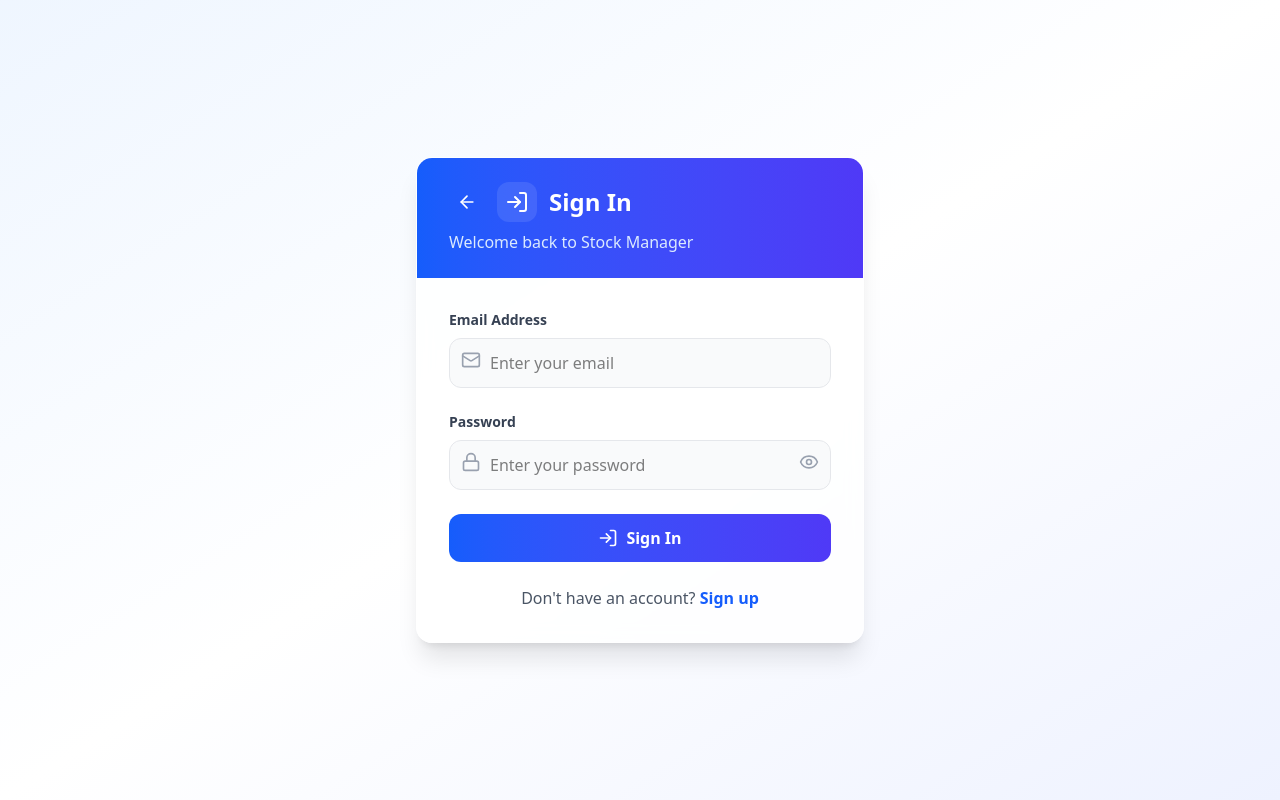
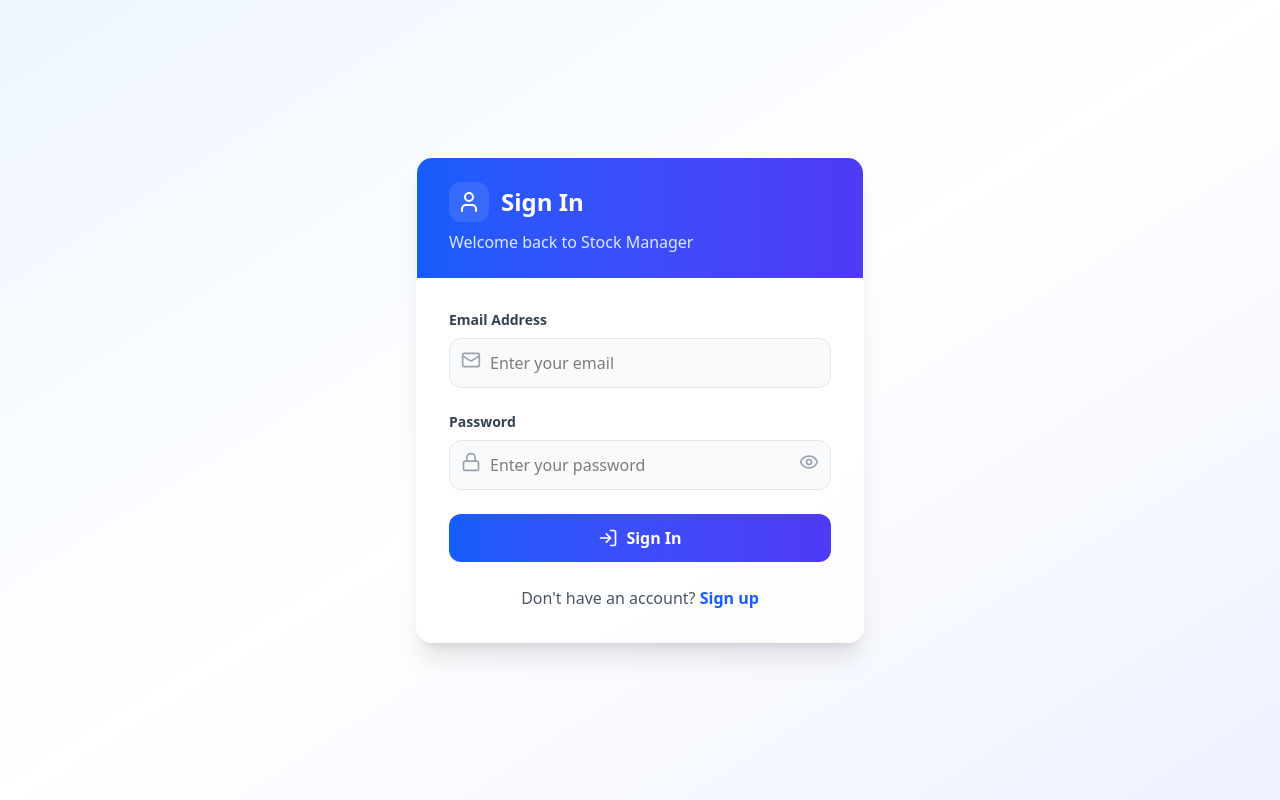
Before and after one commit to Raccoon254/stockmanager, a Next.js app: page /auth/signin in a window 1280 px wide. Built offline with nearby package versions, Linux system fonts and the light colour scheme; no server answers.

Commit message:
Sign in page complete -- init

```diff
--- a/app/auth/signin/page.js
+++ b/app/auth/signin/page.js
@@ -4,7 +4,7 @@ import { useState } from 'react'
 import { signIn, getSession } from 'next-auth/react'
 import { useRouter } from 'next/navigation'
 import Link from 'next/link'
-import { Eye, EyeOff, Mail, Lock, LogIn, ArrowLeft } from 'lucide-react'
+import {Eye, EyeOff, Mail, Lock, LogIn, ArrowLeft, User} from 'lucide-react'
 import { toast } from 'react-hot-toast'
 
 export default function SignIn() {
@@ -55,14 +55,8 @@ export default function SignIn() {
           {/* Header */}
           <div className="px-8 py-6 bg-gradient-to-r from-blue-600 to-indigo-600 text-white">
             <div className="flex items-center space-x-3 mb-2">
-              <Link
-                href="/"
-                className="p-2 hover:bg-white/10 rounded-lg transition-colors duration-200"
-              >
-                <ArrowLeft className="h-5 w-5" />
-              </Link>
               <div className="p-2 bg-white/10 rounded-xl">
-                <LogIn className="h-6 w-6" />
+                <User className="h-6 w-6" />
               </div>
               <h1 className="text-2xl font-bold">Sign In</h1>
             </div>
```
